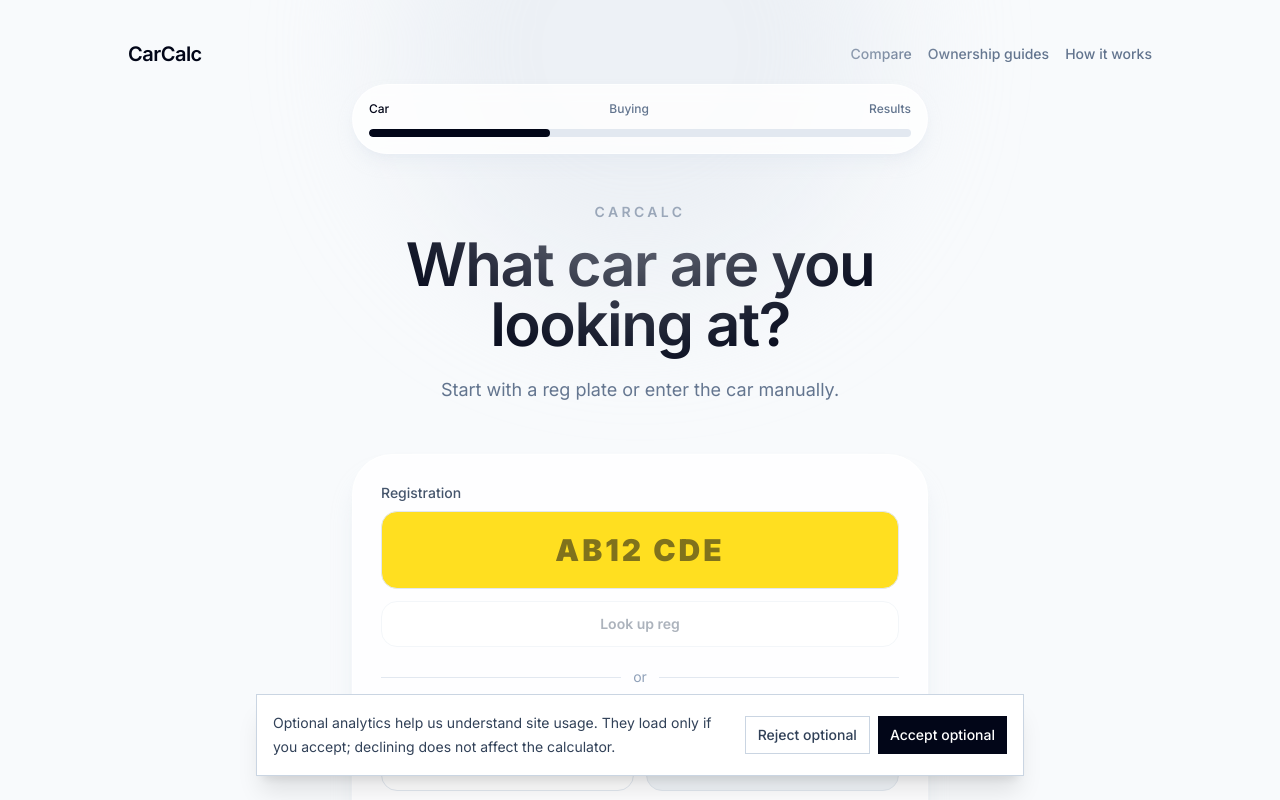
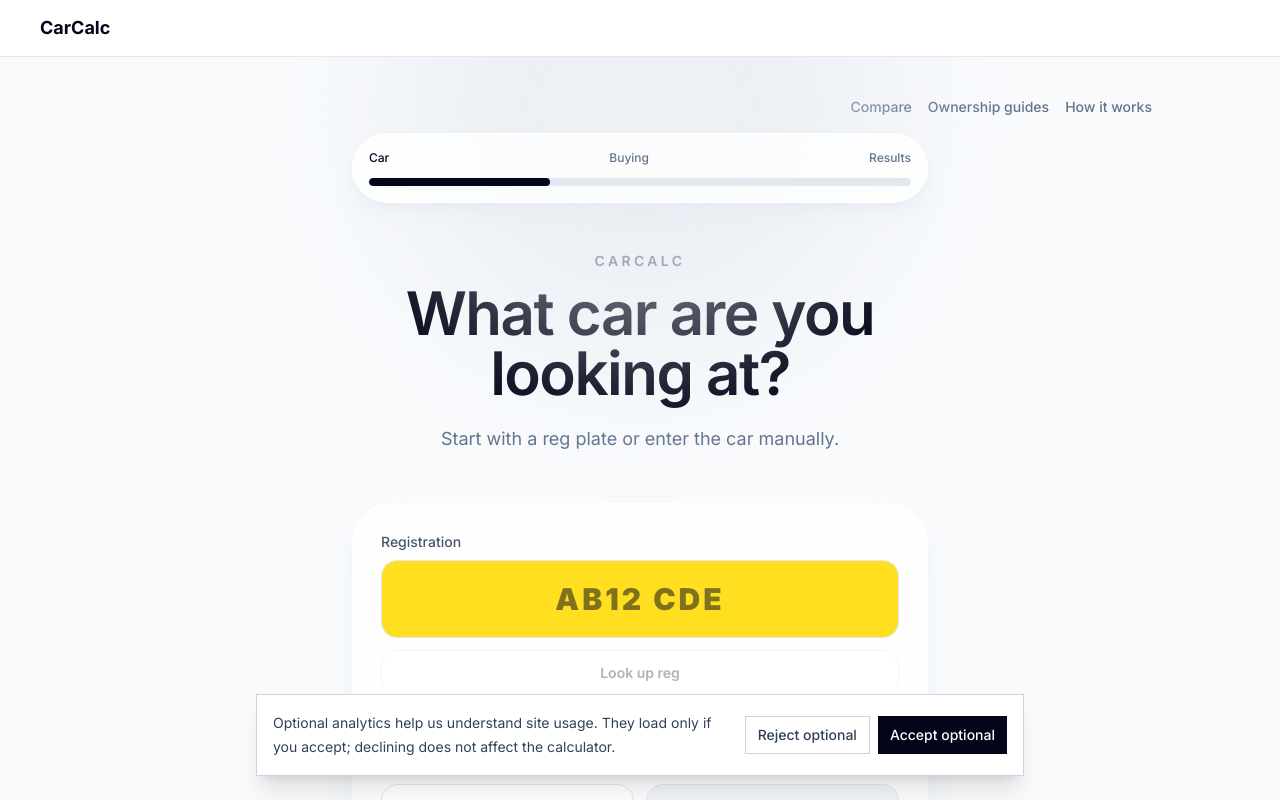
Before and after one commit to Ms-n-dev/car-cost-site, a Next.js app: page / in a window 1280 px wide. Shown: the top 800 px of the page. Built offline with nearby package versions, Linux system fonts and the light colour scheme.

Commit message:
v12.7 homepage links

```diff
--- a/app/how-it-works/page.tsx
+++ b/app/how-it-works/page.tsx
@@ -5,13 +5,9 @@
     <main className="min-h-screen bg-[#f8fafc] px-4 py-8 text-slate-950">
       <div className="mx-auto max-w-5xl">
         <header className="flex items-center justify-between py-4">
-          <Link href="/" className="text-xl font-semibold tracking-tight">
-            CarCalc
-          </Link>
-
           <Link
             href="/"
-            className="rounded-full bg-slate-950 px-5 py-2.5 text-sm font-semibold text-white"
+            className="ml-auto rounded-full bg-slate-950 px-5 py-2.5 text-sm font-semibold text-white"
           >
             Try calculator
           </Link>
--- a/app/layout.tsx
+++ b/app/layout.tsx
@@ -1,5 +1,6 @@
 import type { Metadata } from "next";
 import { Inter } from "next/font/google";
+import Link from "next/link";
 import AnalyticsConsent from "@/components/AnalyticsConsent";
 import "./globals.css";
 
@@ -35,6 +36,17 @@
   return (
     <html lang="en" className="h-full antialiased">
       <body className={`${inter.className} min-h-full flex flex-col`}>
+        <header className="w-full border-b border-slate-200 bg-white">
+          <div className="mx-auto flex h-14 max-w-7xl items-center px-4 md:px-10">
+            <Link
+              href="/"
+              aria-label="CarCalc home"
+              className="text-lg font-bold text-slate-950 transition hover:text-slate-600"
+            >
+              CarCalc
+            </Link>
+          </div>
+        </header>
         {children}
         <AnalyticsConsent />
       </body>
--- a/app/v2/page.tsx
+++ b/app/v2/page.tsx
@@ -247,11 +247,7 @@
 
 <div className="mx-auto flex min-h-[calc(100vh-3rem)] max-w-5xl flex-col">
 
-  <header className="mx-auto flex w-full max-w-6xl items-center justify-between py-4">
-    <div className="text-xl font-semibold tracking-tight text-slate-950">
-      CarCalc
-    </div>
-
+  <header className="mx-auto flex w-full max-w-6xl items-center justify-end py-4">
 <nav className="flex items-center gap-3 text-xs font-medium text-slate-500 sm:gap-4 sm:text-sm">
   <Link href="/compare" className="transition hover:text-slate-950">
     Compare
```
